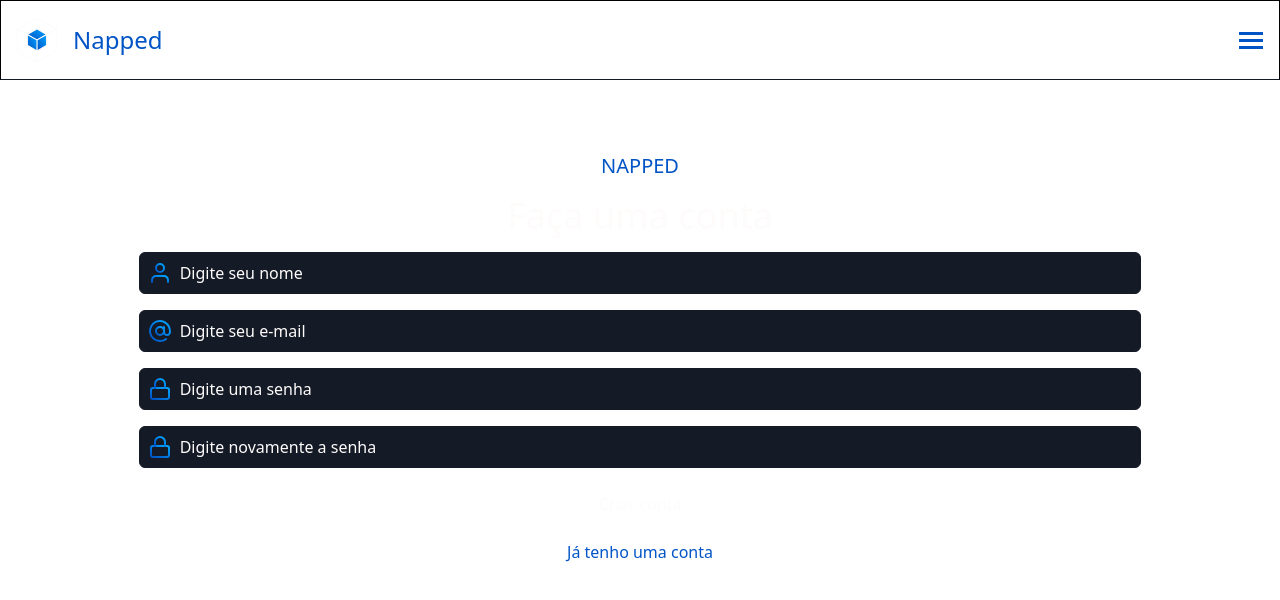
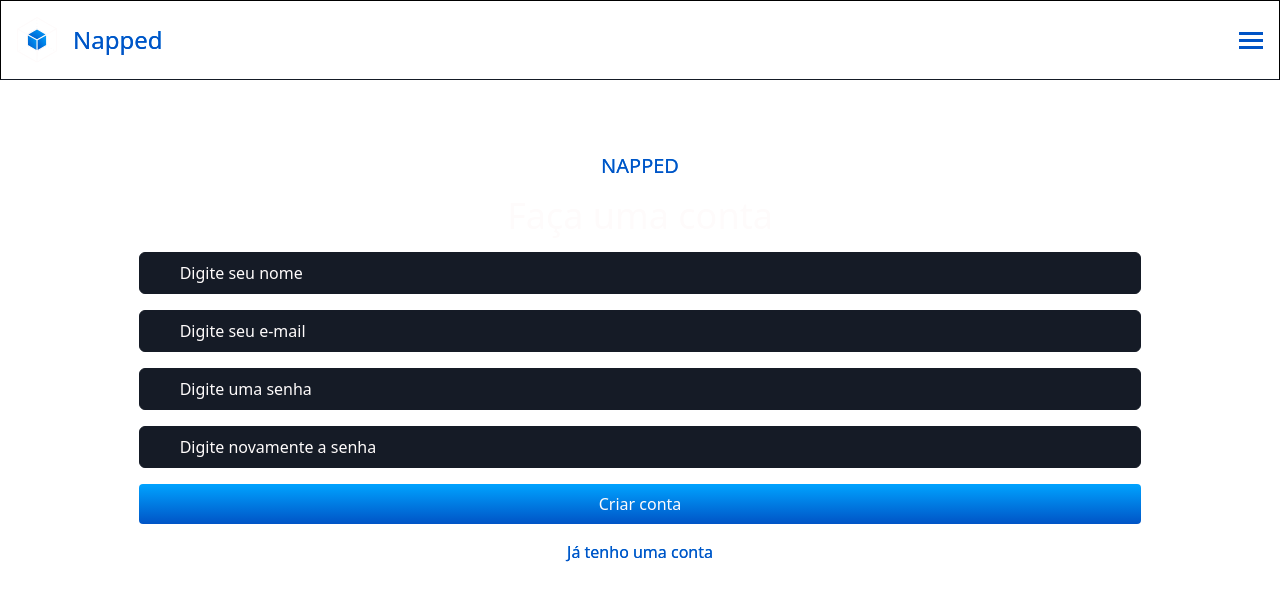
Before and after one commit to murilonicemento/napped, a React (Vite) app: page /register in a window 1280 px wide. Shown: the top 600 px of the page. Built offline with nearby package versions, Linux system fonts and the light colour scheme.

Commit message:
fix: remoção backgroundImage pois está causando erros de estilização

```diff
--- a/tailwind.config.js
+++ b/tailwind.config.js
@@ -21,11 +21,6 @@
       "information": "#E0E0E0",
       "white": "#FEFBFB"
     },
-    backgroundImage: {
-      "user": "url('./src/assets/user.svg')",
-      "at-sign": "url('./src/assets/at-sign.svg')",
-      "lock": "url('./src/assets/lock.svg')",
-    },
     backgroundPosition: {
       left: "8px"
     }
```
